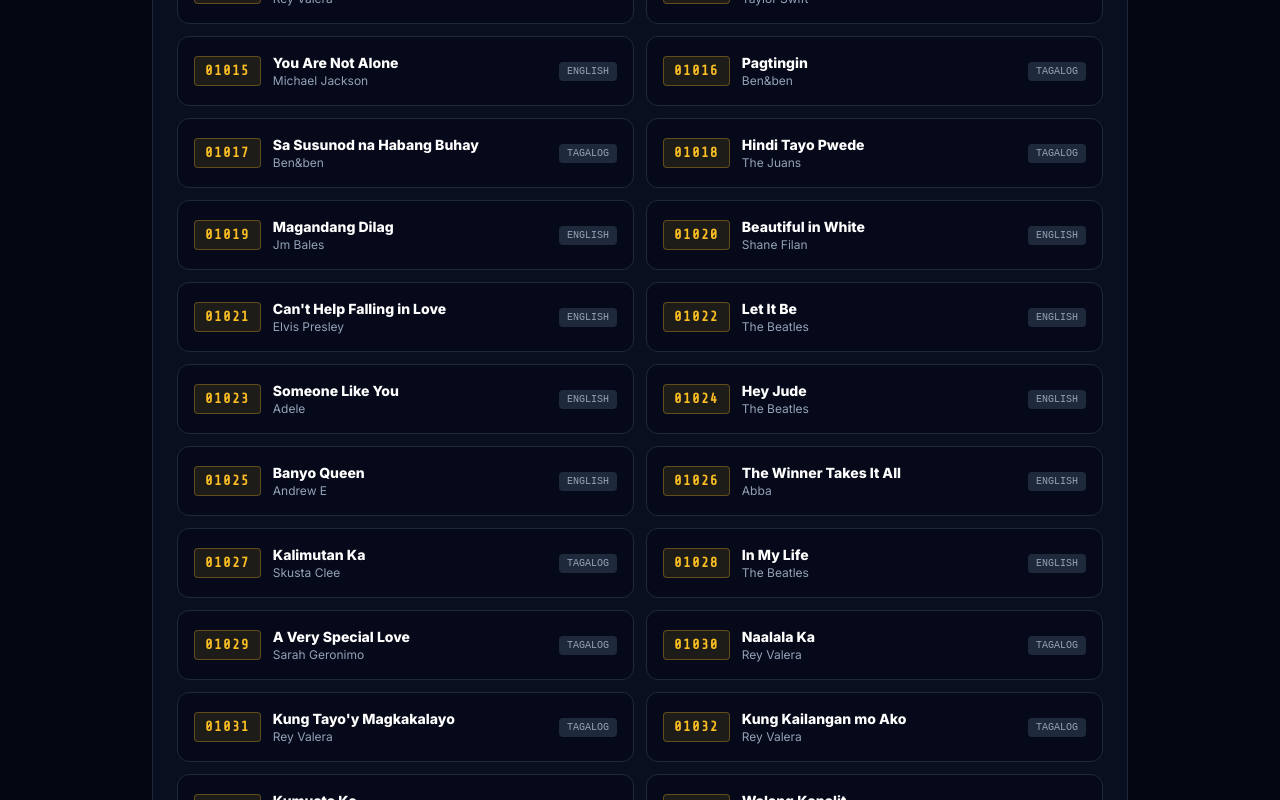
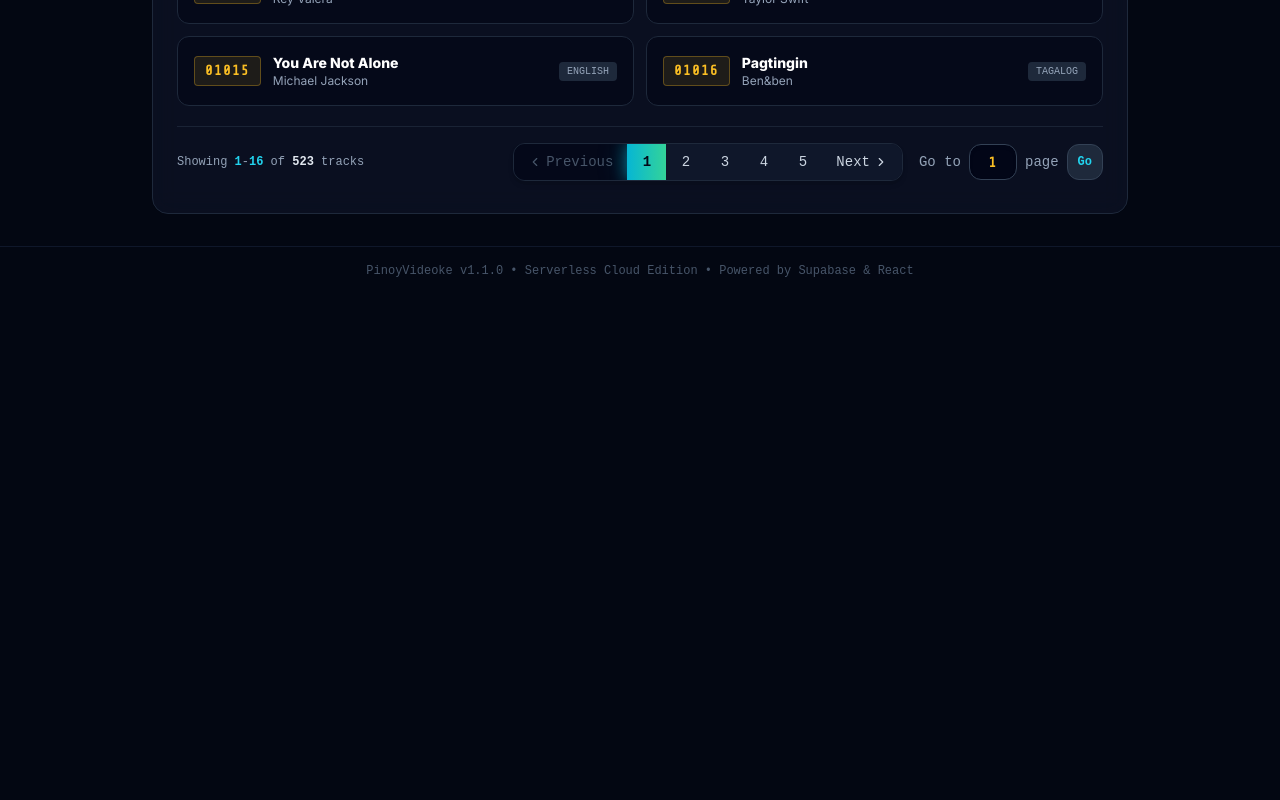
Before and after one commit to EduCode597/Karaoke, a React (Vite) app: page / in a window 1280 px wide. Shown: the part 1100-1900 px from the top of the page. After the commit the page ends 1395 px from the top, so only its background shows below. Built offline with nearby package versions, Linux system fonts and the light colour scheme; no server answers; the database is empty.

Commit message:
Added Pagination component

```diff
--- a/src/App.tsx
+++ b/src/App.tsx
@@ -13,21 +13,26 @@ import {
 import { searchSongs } from './lib/songs';
 import { isSupabaseConfigured } from './lib/supabase';
 import { sanitizeRoomCode } from './utils/room';
+import Pagination from './components/common/Pagination';
 import type { Song } from './types/song';
 import HostView from './views/HostView';
 import RemoteView from './views/RemoteView';
+
+const SONGS_PER_PAGE = 16;
 
 function HomeDashboard() {
   const navigate = useNavigate();
   const [searchTerm, setSearchTerm] = useState('');
   const [joinRoomCode, setJoinRoomCode] = useState('');
   const [language, setLanguage] = useState<'All' | 'Tagalog' | 'English'>('All');
+  const [currentPage, setCurrentPage] = useState(1);
   const [songs, setSongs] = useState<Song[]>([]);
   const [loading, setLoading] = useState(true);
 
   useEffect(() => {
     let active = true;
     setLoading(true);
+    setCurrentPage(1);
     searchSongs(searchTerm, language).then((results) => {
       if (active) {
         setSongs(results);
@@ -247,8 +252,11 @@ function HomeDashboard() {
               No songs found matching "{searchTerm}".
             </div>
           ) : (
+            <div className="flex flex-col gap-5">
               <div className="grid grid-cols-1 md:grid-cols-2 gap-3">
-              {songs.map((song) => (
+                {songs
+                  .slice((currentPage - 1) * SONGS_PER_PAGE, currentPage * SONGS_PER_PAGE)
+                  .map((song) => (
                     <div
                       key={song.id}
                       className="p-4 rounded-xl bg-slate-950/60 border border-slate-800 hover:border-slate-700 transition-all flex items-center justify-between gap-4"
@@ -267,6 +275,21 @@ function HomeDashboard() {
                       </span>
                     </div>
                   ))}
+              </div>
+
+              {/* Flowbite Pagination Component with Input */}
+              <Pagination
+                currentPage={currentPage}
+                totalPages={Math.max(1, Math.ceil(songs.length / SONGS_PER_PAGE))}
+                totalItems={songs.length}
+                itemsPerPage={SONGS_PER_PAGE}
+                onPageChange={(p) => {
+                  setCurrentPage(p);
+                  // Scroll to top of catalog section smoothly on page change
+                  window.scrollTo({ top: 300, behavior: 'smooth' });
+                }}
+                className="pt-4 border-t border-slate-800/80"
+              />
             </div>
           )}
         </div>
--- /dev/null
+++ b/src/components/common/Pagination.tsx
@@ -0,0 +1,195 @@
+import React, { useState, useEffect } from 'react';
+import { ChevronLeft, ChevronRight } from 'lucide-react';
+
+export interface PaginationProps {
+  currentPage: number;
+  totalPages: number;
+  onPageChange: (page: number) => void;
+  totalItems?: number;
+  itemsPerPage?: number;
+  className?: string;
+}
+
+/**
+ * Flowbite "Pagination with input" component styled for PinoyVideoke.
+ * Supports segmented previous/next navigation, windowed numbered page buttons,
+ * and a direct "Go to [ ] page" input field.
+ */
+export default function Pagination({
+  currentPage,
+  totalPages,
+  onPageChange,
+  totalItems,
+  itemsPerPage,
+  className = '',
+}: PaginationProps) {
+  const [inputVal, setInputVal] = useState<string>(String(currentPage));
+
+  // Sync internal input display whenever currentPage updates
+  useEffect(() => {
+    setInputVal(String(currentPage));
+  }, [currentPage]);
+
+  if (totalPages <= 1 && (!totalItems || totalItems <= 0)) {
+    return null;
+  }
+
+  // Calculate sliding 5-page window (matches Flowbite pagination preview)
+  const getVisiblePages = (): number[] => {
+    const maxVisible = 5;
+    if (totalPages <= maxVisible) {
+      return Array.from({ length: totalPages }, (_, i) => i + 1);
+    }
+    let start = Math.max(1, currentPage - Math.floor(maxVisible / 2));
+    let end = start + maxVisible - 1;
+    if (end > totalPages) {
+      end = totalPages;
+      start = Math.max(1, end - maxVisible + 1);
+    }
+    const pages: number[] = [];
+    for (let i = start; i <= end; i++) {
+      pages.push(i);
+    }
+    return pages;
+  };
+
+  const handlePageSelect = (page: number) => {
+    if (page >= 1 && page <= totalPages && page !== currentPage) {
+      onPageChange(page);
+    }
+  };
+
+  const handleGoToSubmit = (e: React.FormEvent) => {
+    e.preventDefault();
+    const parsed = parseInt(inputVal.trim(), 10);
+    if (!isNaN(parsed)) {
+      const target = Math.max(1, Math.min(totalPages, parsed));
+      onPageChange(target);
+      setInputVal(String(target));
+    } else {
+      setInputVal(String(currentPage));
+    }
+  };
+
+  const visiblePages = getVisiblePages();
+
+  // Item bounds readout
+  const startItem = itemsPerPage ? (currentPage - 1) * itemsPerPage + 1 : undefined;
+  const endItem =
+    itemsPerPage && totalItems ? Math.min(currentPage * itemsPerPage, totalItems) : undefined;
+
+  return (
+    <nav
+      aria-label="Songbook pagination navigation"
+      className={`w-full flex flex-col md:flex-row items-center justify-between gap-4 py-2 select-none ${className}`}
+    >
+      {/* Track Range Summary */}
+      {totalItems !== undefined && startItem !== undefined && endItem !== undefined ? (
+        <div className="text-xs font-mono text-slate-400">
+          Showing <span className="text-cyan-400 font-bold">{startItem}</span>-
+          <span className="text-cyan-400 font-bold">{endItem}</span> of{' '}
+          <span className="text-slate-200 font-bold">{totalItems}</span> tracks
+        </div>
+      ) : (
+        <div className="text-xs font-mono text-slate-400">
+          Page <span className="text-cyan-400 font-bold">{currentPage}</span> of{' '}
+          <span className="text-slate-200 font-bold">{totalPages}</span>
+        </div>
+      )}
+
+      {/* Flowbite Pagination Component with Input */}
+      <div className="flex flex-wrap items-center justify-center gap-3 sm:gap-4">
+        {/* Segmented Page Button Group (-space-x-px) */}
+        <ul className="flex items-center -space-x-px text-xs sm:text-sm font-mono shadow-md rounded-xl overflow-hidden border border-slate-800">
+          {/* Previous Button */}
+          <li>
+            <button
+              type="button"
+              onClick={() => handlePageSelect(currentPage - 1)}
+              disabled={currentPage <= 1}
+              aria-label="Previous page"
+              className={`flex items-center justify-center gap-1 px-3 sm:px-3.5 h-9 border-r border-slate-800 transition-colors ${
+                currentPage <= 1
+                  ? 'bg-slate-950/70 text-slate-600 cursor-not-allowed'
+                  : 'bg-slate-900 text-slate-300 hover:bg-slate-800 hover:text-white active:bg-slate-700'
+              }`}
+            >
+              <ChevronLeft className="w-3.5 h-3.5" />
+              <span className="hidden min-[400px]:inline">Previous</span>
+            </button>
+          </li>
+
+          {/* Numbered Page Links */}
+          {visiblePages.map((pageNum) => {
+            const isActive = pageNum === currentPage;
+            return (
+              <li key={pageNum}>
+                <button
+                  type="button"
+                  onClick={() => handlePageSelect(pageNum)}
+                  aria-current={isActive ? 'page' : undefined}
+                  className={`flex items-center justify-center min-w-[36px] sm:min-w-[40px] h-9 px-2 sm:px-3 border-r border-slate-800 text-xs sm:text-sm transition-all ${
+                    isActive
+                      ? 'z-10 bg-gradient-to-r from-cyan-500 to-emerald-400 text-slate-950 font-bold shadow-neon-cyan'
+                      : 'bg-slate-900 text-slate-300 hover:bg-slate-800 hover:text-white active:bg-slate-700'
+                  }`}
+                >
+                  {pageNum}
+                </button>
+              </li>
+            );
+          })}
+
+          {/* Next Button */}
+          <li>
+            <button
+              type="button"
+              onClick={() => handlePageSelect(currentPage + 1)}
+              disabled={currentPage >= totalPages}
+              aria-label="Next page"
+              className={`flex items-center justify-center gap-1 px-3 sm:px-3.5 h-9 transition-colors ${
+                currentPage >= totalPages
+                  ? 'bg-slate-950/70 text-slate-600 cursor-not-allowed'
+                  : 'bg-slate-900 text-slate-300 hover:bg-slate-800 hover:text-white active:bg-slate-700'
+              }`}
+            >
+              <span className="hidden min-[400px]:inline">Next</span>
+              <ChevronRight className="w-3.5 h-3.5" />
+            </button>
+          </li>
+        </ul>
+
+        {/* Flowbite "Go to [ 99 ] page" Input Field */}
+        <form onSubmit={handleGoToSubmit} className="flex items-center space-x-2">
+          <label
+            htmlFor="flowbite-page-input"
+            className="text-xs sm:text-sm font-medium text-slate-400 shrink-0 font-mono"
+          >
+            Go to
+          </label>
+          <input
+            id="flowbite-page-input"
+            type="text"
+            inputMode="numeric"
+            pattern="[0-9]*"
+            value={inputVal}
+            onChange={(e) => setInputVal(e.target.value.replace(/[^0-9]/g, ''))}
+            onBlur={handleGoToSubmit}
+            aria-label="Direct page navigation input"
+            className="w-11 sm:w-12 h-9 text-center rounded-xl bg-slate-950 border border-slate-700 text-amber-400 font-digital font-bold text-xs sm:text-sm focus:border-cyan-400 focus:outline-none focus:ring-1 focus:ring-cyan-400 shadow-inner"
+          />
+          <span className="text-xs sm:text-sm font-medium text-slate-400 shrink-0 font-mono">
+            page
+          </span>
+          <button
+            type="submit"
+            className="px-2.5 h-9 rounded-xl bg-slate-800 hover:bg-slate-700 border border-slate-700 text-cyan-400 font-mono text-xs font-bold transition-all active:scale-95"
+            title="Navigate to page"
+          >
+            Go
+          </button>
+        </form>
+      </div>
+    </nav>
+  );
+}
--- a/src/components/remote/SongbookTab.tsx
+++ b/src/components/remote/SongbookTab.tsx
@@ -1,6 +1,7 @@
 import { useState, useEffect, useTransition } from 'react';
 import { Search, Music, Mic2, X, Clock, Globe, Grid3X3, Sparkles } from 'lucide-react';
 import { searchSongs } from '../../lib/songs';
+import Pagination from '../common/Pagination';
 import type { Song } from '../../types/song';
 
 interface SongbookTabProps {
@@ -14,9 +15,12 @@ const CATEGORIES = [
   { id: 'English', label: '🌐 English (417)' },
 ] as const;
 
+const SONGS_PER_PAGE = 16;
+
 export default function SongbookTab({ onSelectSong, onLoadIntoKeypad }: SongbookTabProps) {
   const [searchTerm, setSearchTerm] = useState('');
   const [selectedCategory, setSelectedCategory] = useState<string>('All');
+  const [currentPage, setCurrentPage] = useState(1);
   const [songs, setSongs] = useState<Song[]>([]);
   const [loading, setLoading] = useState(true);
   const [, startTransition] = useTransition();
@@ -24,6 +28,7 @@ export default function SongbookTab({ onSelectSong, onLoadIntoKeypad }: Songbook
   // Load and filter songs with fast debounce
   useEffect(() => {
     let isCancelled = false;
+    setCurrentPage(1);
     const timer = setTimeout(async () => {
       setLoading(true);
       try {
@@ -50,6 +55,12 @@ export default function SongbookTab({ onSelectSong, onLoadIntoKeypad }: Songbook
       clearTimeout(timer);
     };
   }, [searchTerm, selectedCategory]);
+
+  const totalPages = Math.max(1, Math.ceil(songs.length / SONGS_PER_PAGE));
+  const paginatedSongs = songs.slice(
+    (currentPage - 1) * SONGS_PER_PAGE,
+    currentPage * SONGS_PER_PAGE
+  );
 
   const formatDuration = (seconds?: number) => {
     if (!seconds) return '3:30';
@@ -176,8 +187,9 @@ export default function SongbookTab({ onSelectSong, onLoadIntoKeypad }: Songbook
           </button>
         </div>
       ) : (
+        <div className="flex flex-col gap-5">
           <div className="grid grid-cols-1 sm:grid-cols-2 lg:grid-cols-3 xl:grid-cols-4 gap-3.5 sm:gap-4">
-          {songs.map((song) => (
+            {paginatedSongs.map((song) => (
               <div
                 key={song.id}
                 className="group relative rounded-2xl bg-slate-900/80 hover:bg-slate-900 border border-slate-800/90 hover:border-cyan-500/50 p-4 transition-all duration-200 hover:shadow-[0_4px_24px_rgba(6,182,212,0.18)] hover:-translate-y-0.5 flex flex-col justify-between gap-3 shadow-lg backdrop-blur-sm"
@@ -244,6 +256,20 @@ export default function SongbookTab({ onSelectSong, onLoadIntoKeypad }: Songbook
               </div>
             ))}
           </div>
+
+          {/* Flowbite Pagination Component with Direct Page Jump */}
+          <Pagination
+            currentPage={currentPage}
+            totalPages={totalPages}
+            totalItems={songs.length}
+            itemsPerPage={SONGS_PER_PAGE}
+            onPageChange={(page) => {
+              setCurrentPage(page);
+              window.scrollTo({ top: 0, behavior: 'smooth' });
+            }}
+            className="pt-3 border-t border-slate-800/80"
+          />
+        </div>
       )}
     </div>
   );
```
Lines whose indentation alone changed are shown as unchanged.
